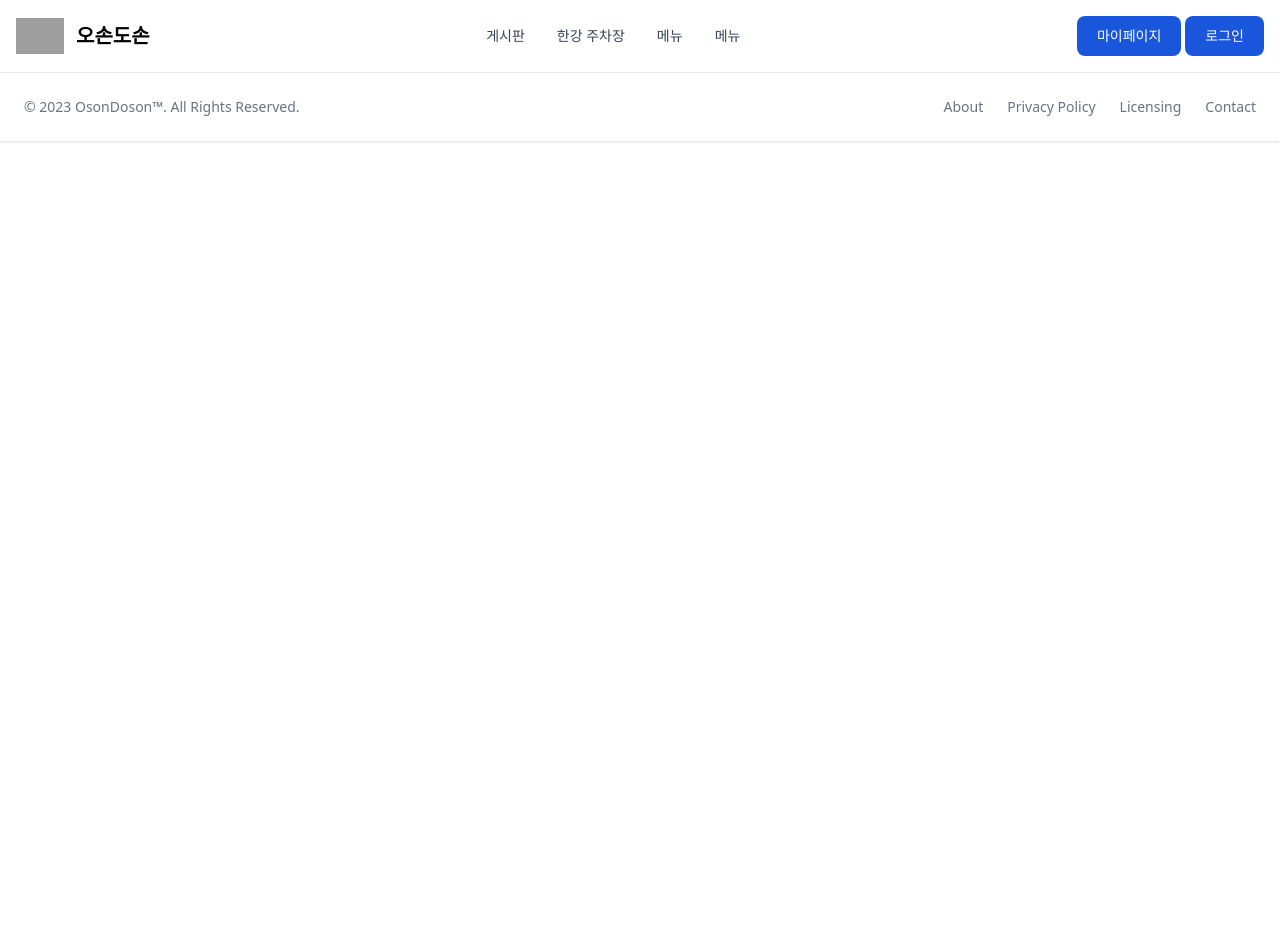
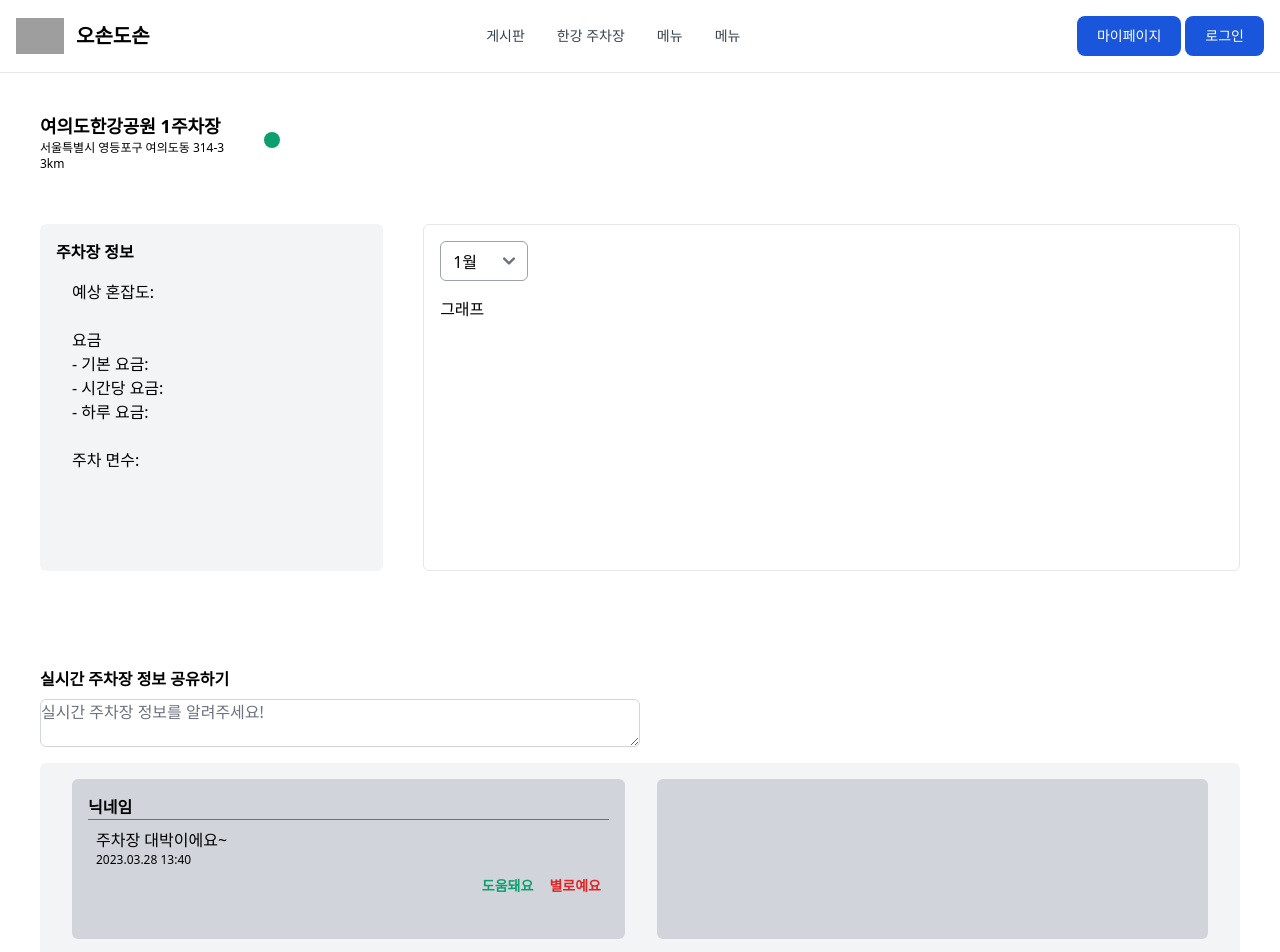
Before and after one commit to thatslifebro/Elice_Web_project2, a React (Create React App) app in the folder frontend/: page /parking/detail in a window 1280 px wide. Shown: the top 952 px of the page. Before the commit the page ends 800 px from the top, so only its background shows below. Built offline with nearby package versions, Linux system fonts and the light colour scheme; grey boxes are pictures that could not be loaded.

Commit message:
add: Parkingdetail page

```diff
--- a/frontend/src/App.tsx
+++ b/frontend/src/App.tsx
@@ -10,6 +10,7 @@ import MyPage from './pages/MyPage';
 import Board from './pages/Board';
 import Msg from './pages/Msg';
 import ParkingList from './pages/ParkingList';
+import ParkingDetail from './pages/ParkingDetail';
 import BoardCreate from './pages/BoardCreate';
 import BoardUpdate from './pages/BoardUpdate';
 
@@ -27,6 +28,7 @@ function App() {
                 <Route path='/board/update' element={<BoardUpdate />}/>
                 <Route path='/msg' element={<Msg />} />
                 <Route path='/parking' element={<ParkingList />} />
+                <Route path='/parking/detail' element={<ParkingDetail />} />
             </Routes>
             <Footer />
         </>
--- /dev/null
+++ b/frontend/src/pages/ParkingDetail.tsx
@@ -0,0 +1,75 @@
+import React from 'react';
+
+function ParkingDetail() {
+    return (
+        <>
+            <div className='flex flex-col p-10' style={{height: '70rem'}}>
+                <div className='flex place-content-between w-1/5 h-16 mb-12'>
+                    <div className='text-lg font-bold'>여의도한강공원 1주차장
+                        <div className='text-xs font-light'>서울특별시 영등포구 여의도동 314-3<br/>3km</div>
+                    </div>
+                    <div className='w-4 h-4 mt-5 bg-green-500 rounded-full'></div>
+                </div>
+
+                <div className='flex h-1/3 place-content-between mb-24'>
+                    <div className='p-4 mr-10 w-1/3 h-full overflow-auto bg-gray-100 rounded-md'>
+                        <div className='font-bold'>주차장 정보</div>
+                        <div className='p-4'>
+                            예상 혼잡도: <br/><br/>
+                            요금 <br/>
+                            <ul>
+                                <li>- 기본 요금:</li>
+                                <li>- 시간당 요금:</li>
+                                <li>- 하루 요금:</li>
+                            </ul> <br/>
+                            주차 면수:
+                        </div>
+                    </div>
+                    <div className='p-4 w-4/5 h-full border-solid border border-gray-200 rounded-md'>
+                        <select className='block h-10 mb-4 border-solid border border-gray-400 rounded-md'>
+                            <option>1월</option> <option>2월</option> <option>3월</option>
+                            <option>4월</option> <option>5월</option> <option>6월</option>
+                            <option>7월</option> <option>8월</option> <option>9월</option>
+                            <option>10월</option> <option>11월</option> <option>12월</option>
+                        </select>
+                        그래프
+                    </div>
+                </div>
+
+                <div className='w-1/2 h-24'>
+                    <div className='mb-2 font-bold'>실시간 주차장 정보 공유하기</div>
+                    <textarea className='w-full h-12 p-0 border-solid border border-gray-300 rounded-md' placeholder="실시간 주차장 정보를 알려주세요!" />
+                </div>
+
+                <div className='flex flex-col h-96 bg-gray-100 rounded-md'>
+                    <div className='flex flex-row h-1/2 p-4'>
+                        <div className='w-1/2 p-4 h-full mx-4 bg-gray-300 rounded-md'>
+                            <div className='font-bold border-solid border-b border-gray-500'>닉네임</div>
+                            <div className='m-2'>
+                                주차장 대박이에요~
+                                <div className='text-xs'>2023.03.28 13:40</div>
+                            </div>
+                            <div>
+                                <button className='float-right mx-2 text-sm font-bold text-red-600 hover:scale-105'>별로예요</button>
+                                <button className='float-right mx-2 text-sm font-bold text-green-500 hover:scale-105'>도움돼요</button>
+                            </div>
+                        </div>
+                        <div className='w-1/2 h-full mx-4 bg-gray-300 rounded-md'>
+                            <div></div>
+                        </div>
+                    </div>
+                    <div className='flex flex-row h-1/2 p-4'>
+                        <div className='w-1/2 h-full mx-4 bg-gray-300 rounded-md'>
+                            <div></div>
+                        </div>
+                        <div className='w-1/2 h-full mx-4 bg-gray-300 rounded-md'>
+                            <div></div>
+                        </div>
+                    </div>
+                </div>
+            </div>
+        </>
+    );
+}
+
+export default ParkingDetail;
--- a/frontend/src/pages/ParkingList.tsx
+++ b/frontend/src/pages/ParkingList.tsx
@@ -5,7 +5,7 @@ function ParkingList() {
         <>
             <div className='flex flex-col p-5' style={{height: '70rem'}}>
                 <div className='flex p-5 h-1/2 justify-center'>
-                    <div className='flex flex-col p-8 mr-10 w-1/4 h-full overflow-auto bg-gray-200 rounded-md'>
+                    <div className='flex flex-col p-8 mr-10 w-1/4 h-full overflow-auto bg-gray-100 rounded-md'>
                         <div className='flex mb-3 place-content-between w-full h-1/5'>
                             <div className='text-lg font-bold'>여의도한강공원 1주차장
                                 <div className='text-xs font-light'>서울특별시 영등포구 여의도동 314-3<br/>3km</div>
@@ -19,7 +19,7 @@ function ParkingList() {
                             <div className='w-4 h-4 mt-5 bg-red-500 rounded-full'></div>
                         </div>
                     </div>
-                    <div className='flex felx-col p-8 w-3/5 h-full border-solid border border-gray-300 rounded-md'>
+                    <div className='flex felx-col p-8 w-3/5 h-full border-solid border border-gray-200 rounded-md'>
                         주차장
                     </div>
                 </div>
```
